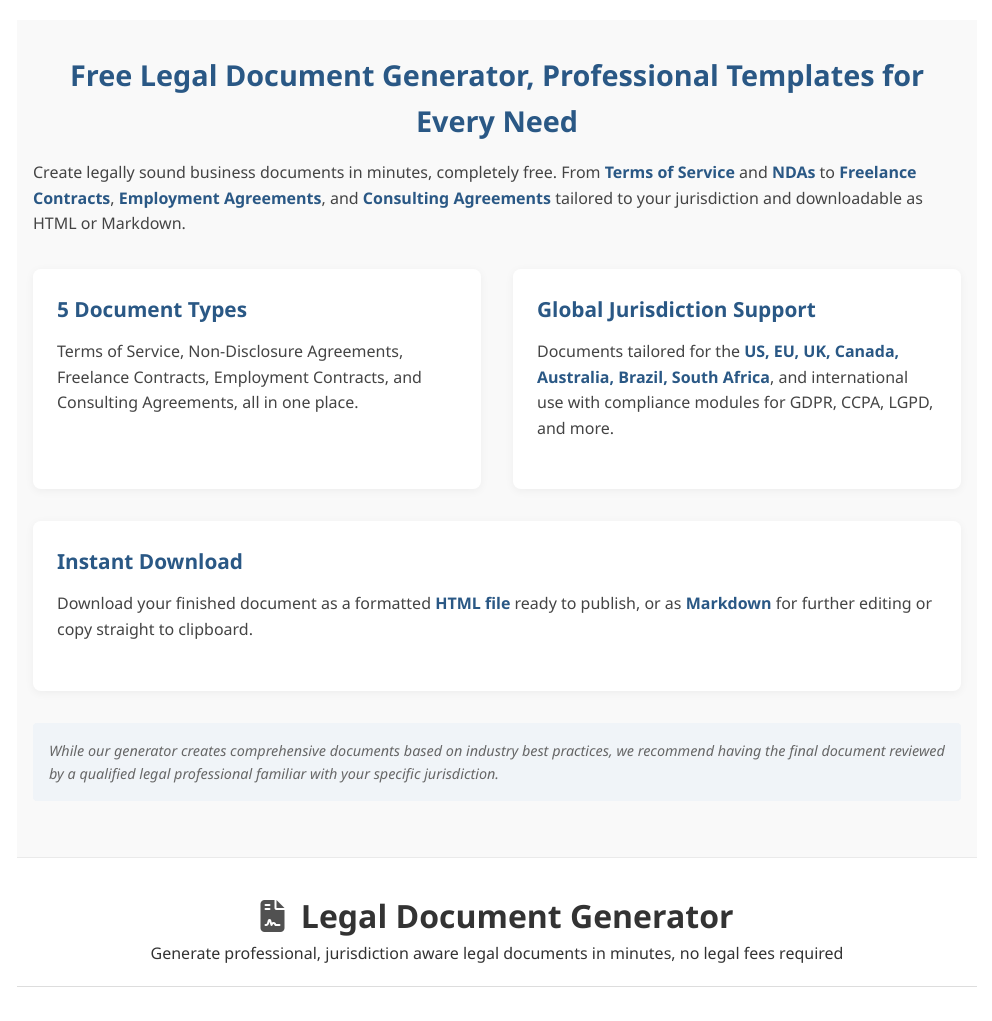
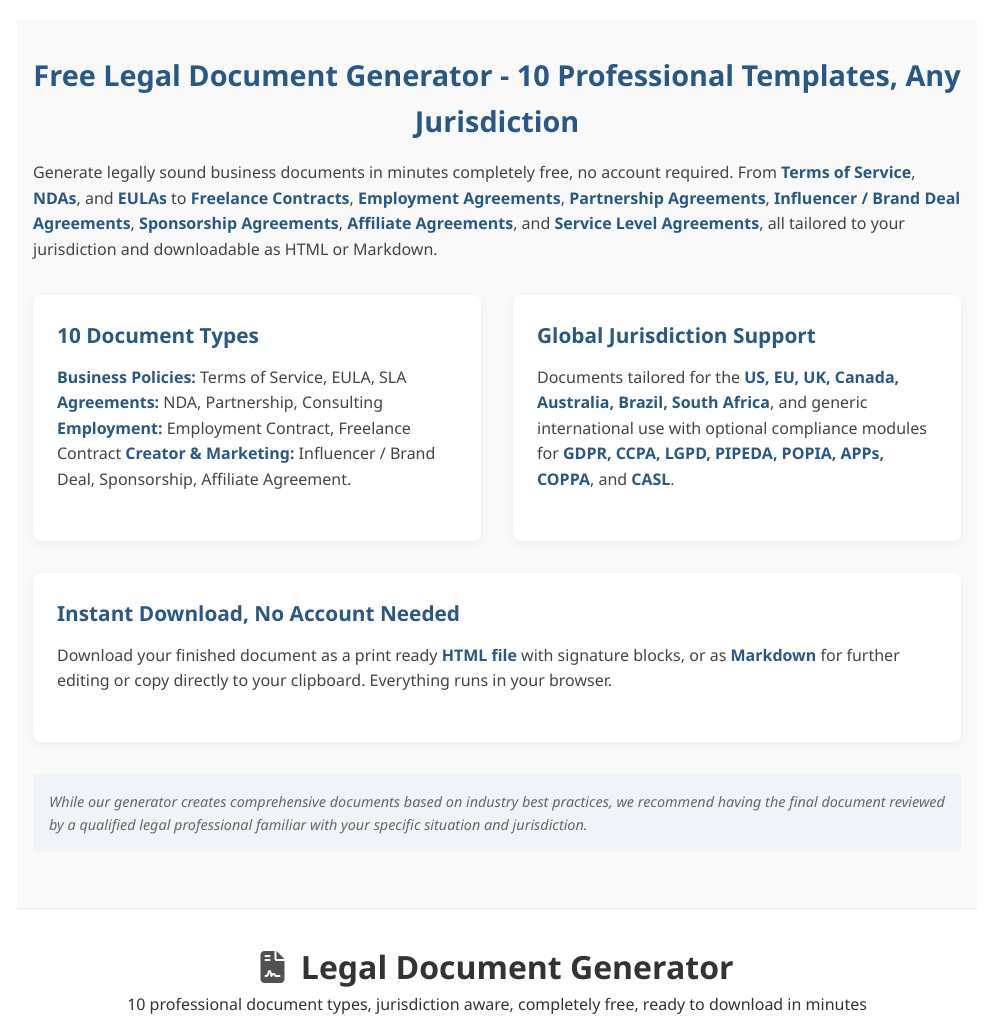
Before and after one commit to Tempest-Solutions-Company/terms-of-service-generator, a website: page index.html in a window 1280 px wide. Shown: the top 1021 px of the page, without its empty margins (143-1135 px from the left). Drawn offline with Linux system fonts and the light colour scheme.

Commit message:
Add files via upload

```diff
--- a/index.html
+++ b/index.html
@@ -4,12 +4,26 @@
     <meta charset="UTF-8">
     <meta name="viewport" content="width=device-width, initial-scale=1.0">
 
-    <!-- SEO Meta Tags -->
-    <meta name="description" content="Free Legal Document Generator, create Terms of Service, NDAs, Freelance Contracts, Employment Contracts, and Consulting Agreements. Customised by jurisdiction, fully downloadable.">
-    <meta name="keywords" content="legal document generator, terms of service generator, NDA generator, freelance contract, employment contract, consulting agreement, free legal templates, GDPR compliant">
+    <!-- Primary SEO Meta Tags -->
+    <meta name="description" content="Free legal document generator - create Terms of Service, NDAs, EULAs, SLAs, Freelance Contracts, Employment Contracts, Partnership Agreements, Influencer Deals, Sponsorship Agreements, and Affiliate Agreements in minutes. Jurisdiction-aware, fully downloadable, no account needed.">
+    <meta name="keywords" content="free legal document generator, terms of service generator, NDA generator, EULA generator, service level agreement template, freelance contract generator, employment contract template, partnership agreement generator, influencer agreement template, sponsorship agreement, affiliate agreement template, consulting agreement, free legal templates, GDPR compliant, CCPA, content creator contracts, brand deal agreement">
     <meta name="author" content="Tempest Solutions">
     <meta name="robots" content="index, follow">
-    <title>Legal Document Generator | ToS, NDA, Contracts &amp; Agreements</title>
+    <meta name="googlebot" content="index, follow">
+
+    <!-- Open Graph (Facebook, LinkedIn, Discord embeds) -->
+    <meta property="og:type"        content="website">
+    <meta property="og:title"       content="Free Legal Document Generator - 10 Document Types, Any Jurisdiction">
+    <meta property="og:description" content="Generate Terms of Service, NDAs, EULAs, SLAs, Freelance Contracts, Employment Contracts, Partnership Agreements, Influencer Deals, Sponsorship Agreements &amp; Affiliate Agreements, free, no account required.">
+    <meta property="og:url"         content="https://tempest-solutions-company.github.io/terms-of-service-generator">
+    <meta property="og:site_name"   content="Legal Document Generator by Tempest Solutions">
+
+    <!-- Twitter / X Card -->
+    <meta name="twitter:card"        content="summary">
+    <meta name="twitter:title"       content="Free Legal Document Generator with 10 Document Types">
+    <meta name="twitter:description" content="ToS, NDAs, EULAs, SLAs, Freelance &amp; Employment Contracts, Partnership Agreements, Influencer Deals, Sponsorships &amp; Affiliate Agreements, free, jurisdiction-aware, instant download.">
+
+    <title>Free Legal Document Generator | ToS, NDA, EULA, SLA, Contracts &amp; Agreements</title>
 
     <link rel="stylesheet" href="css/style.css">
     <link rel="stylesheet" href="https://cdnjs.cloudflare.com/ajax/libs/font-awesome/6.4.0/css/all.min.css">
@@ -19,32 +33,32 @@
     <!-- ═══════════════════════════ HERO ════════════════════════════════ -->
     <section class="seo-description">
         <div class="container">
-            <h2>Free Legal Document Generator, Professional Templates for Every Need</h2>
-            <p>Create legally sound business documents in minutes, completely free. From <strong>Terms of Service</strong> and <strong>NDAs</strong> to <strong>Freelance Contracts</strong>, <strong>Employment Agreements</strong>, and <strong>Consulting Agreements</strong> tailored to your jurisdiction and downloadable as HTML or Markdown.</p>
+            <h2>Free Legal Document Generator - 10 Professional Templates, Any Jurisdiction</h2>
+            <p>Generate legally sound business documents in minutes completely free, no account required. From <strong>Terms of Service</strong>, <strong>NDAs</strong>, and <strong>EULAs</strong> to <strong>Freelance Contracts</strong>, <strong>Employment Agreements</strong>, <strong>Partnership Agreements</strong>, <strong>Influencer / Brand Deal Agreements</strong>, <strong>Sponsorship Agreements</strong>, <strong>Affiliate Agreements</strong>, and <strong>Service Level Agreements</strong>, all tailored to your jurisdiction and downloadable as HTML or Markdown.</p>
 
             <div class="features">
                 <div class="feature">
-                    <h3>5 Document Types</h3>
-                    <p>Terms of Service, Non-Disclosure Agreements, Freelance Contracts, Employment Contracts, and Consulting Agreements, all in one place.</p>
+                    <h3>10 Document Types</h3>
+                    <p><strong>Business Policies:</strong> Terms of Service, EULA, SLA <strong>Agreements:</strong> NDA, Partnership, Consulting <strong>Employment:</strong> Employment Contract, Freelance Contract <strong>Creator &amp; Marketing:</strong> Influencer / Brand Deal, Sponsorship, Affiliate Agreement.</p>
                 </div>
                 <div class="feature">
                     <h3>Global Jurisdiction Support</h3>
-                    <p>Documents tailored for the <strong>US, EU, UK, Canada, Australia, Brazil, South Africa</strong>, and international use with compliance modules for GDPR, CCPA, LGPD, and more.</p>
+                    <p>Documents tailored for the <strong>US, EU, UK, Canada, Australia, Brazil, South Africa</strong>, and generic international use with optional compliance modules for <strong>GDPR, CCPA, LGPD, PIPEDA, POPIA, APPs, COPPA</strong>, and <strong>CASL</strong>.</p>
                 </div>
                 <div class="feature">
-                    <h3>Instant Download</h3>
-                    <p>Download your finished document as a formatted <strong>HTML file</strong> ready to publish, or as <strong>Markdown</strong> for further editing or copy straight to clipboard.</p>
+                    <h3>Instant Download, No Account Needed</h3>
+                    <p>Download your finished document as a print ready <strong>HTML file</strong> with signature blocks, or as <strong>Markdown</strong> for further editing or copy directly to your clipboard. Everything runs in your browser.</p>
                 </div>
             </div>
 
-            <p class="disclaimer">While our generator creates comprehensive documents based on industry best practices, we recommend having the final document reviewed by a qualified legal professional familiar with your specific jurisdiction.</p>
+            <p class="disclaimer">While our generator creates comprehensive documents based on industry best practices, we recommend having the final document reviewed by a qualified legal professional familiar with your specific situation and jurisdiction.</p>
         </div>
     </section>
 
     <!-- ═══════════════════════════ HEADER ══════════════════════════════ -->
     <header>
         <h1><i class="fas fa-file-contract"></i> Legal Document Generator</h1>
-        <p>Generate professional, jurisdiction aware legal documents in minutes, no legal fees required</p>
+        <p>10 professional document types, jurisdiction aware, completely free, ready to download in minutes</p>
     </header>
 
     <!-- ═══════════════════════════ MAIN ════════════════════════════════ -->
@@ -94,9 +108,6 @@
             </button>
         </nav>
 
-        <!-- ══════════════════════════════════════════════════════════════
-             TAB 1 — Terms of Service (existing flow)
-        ═══════════════════════════════════════════════════════════════════ -->
         <div class="tab-content active" id="tab-tos" role="tabpanel">
             <div class="doc-type-badge tos-badge">
                 <i class="fas fa-file-alt"></i> Terms of Service Generator
@@ -206,9 +217,6 @@
             </form>
         </div>
 
-        <!-- ══════════════════════════════════════════════════════════════
-             TAB 2 — NDA
-        ═══════════════════════════════════════════════════════════════════ -->
         <div class="tab-content" id="tab-nda" role="tabpanel">
             <div class="doc-type-badge nda-badge">
                 <i class="fas fa-lock"></i> Non-Disclosure Agreement (NDA)
@@ -228,9 +236,6 @@
             </form>
         </div>
 
-        <!-- ══════════════════════════════════════════════════════════════
-             TAB 3 — Freelance Contract
-        ═══════════════════════════════════════════════════════════════════ -->
         <div class="tab-content" id="tab-freelance" role="tabpanel">
             <div class="doc-type-badge freelance-badge">
                 <i class="fas fa-pencil-ruler"></i> Freelance Service Agreement
@@ -249,9 +254,6 @@
             </form>
         </div>
 
-        <!-- ══════════════════════════════════════════════════════════════
-             TAB 4 — Employment Contract
-        ═══════════════════════════════════════════════════════════════════ -->
         <div class="tab-content" id="tab-employment" role="tabpanel">
             <div class="doc-type-badge employment-badge">
                 <i class="fas fa-user-tie"></i> Employment Agreement
@@ -270,9 +272,6 @@
             </form>
         </div>
 
-        <!-- ══════════════════════════════════════════════════════════════
-             TAB 5 — Consulting Agreement
-        ═══════════════════════════════════════════════════════════════════ -->
         <div class="tab-content" id="tab-consulting" role="tabpanel">
             <div class="doc-type-badge consulting-badge">
                 <i class="fas fa-handshake"></i> Consulting Agreement
@@ -291,9 +290,6 @@
             </form>
         </div>
 
-        <!-- ══════════════════════════════════════════════════════════════
-             TAB — SLA
-        ═══════════════════════════════════════════════════════════════════ -->
         <div class="tab-content" id="tab-sla" role="tabpanel">
             <div class="doc-type-badge sla-badge">
                 <i class="fas fa-server"></i> Service Level Agreement (SLA)
@@ -308,9 +304,6 @@
             </form>
         </div>
 
-        <!-- ══════════════════════════════════════════════════════════════
-             TAB — EULA
-        ═══════════════════════════════════════════════════════════════════ -->
         <div class="tab-content" id="tab-eula" role="tabpanel">
             <div class="doc-type-badge eula-badge">
                 <i class="fas fa-compact-disc"></i> End User Licence Agreement (EULA)
@@ -325,9 +318,6 @@
             </form>
         </div>
 
-        <!-- ══════════════════════════════════════════════════════════════
-             TAB — Partnership Agreement
-        ═══════════════════════════════════════════════════════════════════ -->
         <div class="tab-content" id="tab-partnership" role="tabpanel">
             <div class="doc-type-badge partnership-badge">
                 <i class="fas fa-people-arrows"></i> Business Partnership Agreement
@@ -342,9 +332,6 @@
             </form>
         </div>
 
-        <!-- ══════════════════════════════════════════════════════════════
-             TAB — Influencer / Brand Deal
-        ═══════════════════════════════════════════════════════════════════ -->
         <div class="tab-content" id="tab-influencer" role="tabpanel">
             <div class="doc-type-badge influencer-badge">
                 <i class="fas fa-star"></i> Influencer / Brand Collaboration Agreement
@@ -359,9 +346,6 @@
             </form>
         </div>
 
-        <!-- ══════════════════════════════════════════════════════════════
-             TAB — Sponsorship Agreement
-        ═══════════════════════════════════════════════════════════════════ -->
         <div class="tab-content" id="tab-sponsorship" role="tabpanel">
             <div class="doc-type-badge sponsorship-badge">
                 <i class="fas fa-trophy"></i> Sponsorship Agreement
@@ -376,9 +360,6 @@
             </form>
         </div>
 
-        <!-- ══════════════════════════════════════════════════════════════
-             TAB — Affiliate / Referral Agreement
-        ═══════════════════════════════════════════════════════════════════ -->
         <div class="tab-content" id="tab-affiliate" role="tabpanel">
             <div class="doc-type-badge affiliate-badge">
                 <i class="fas fa-link"></i> Affiliate &amp; Referral Agreement
```
Also changed, not shown: README.md.
